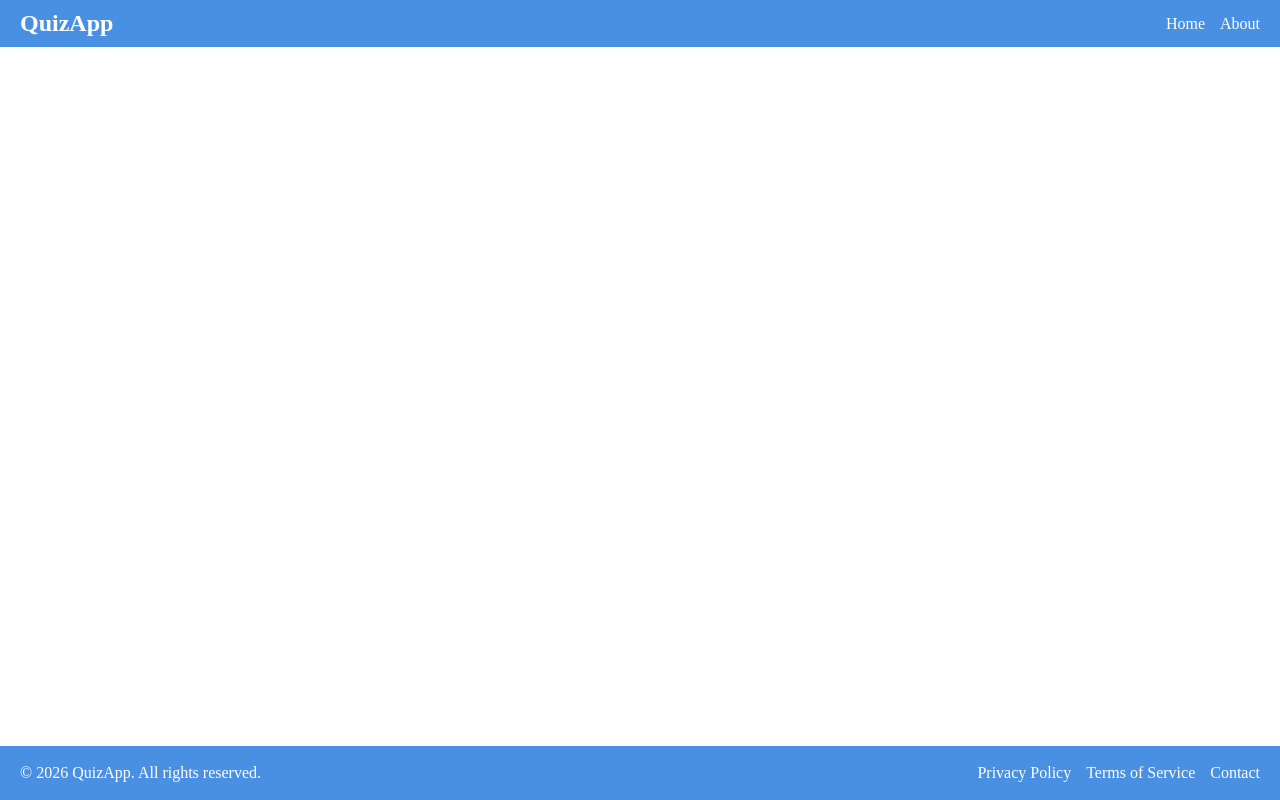
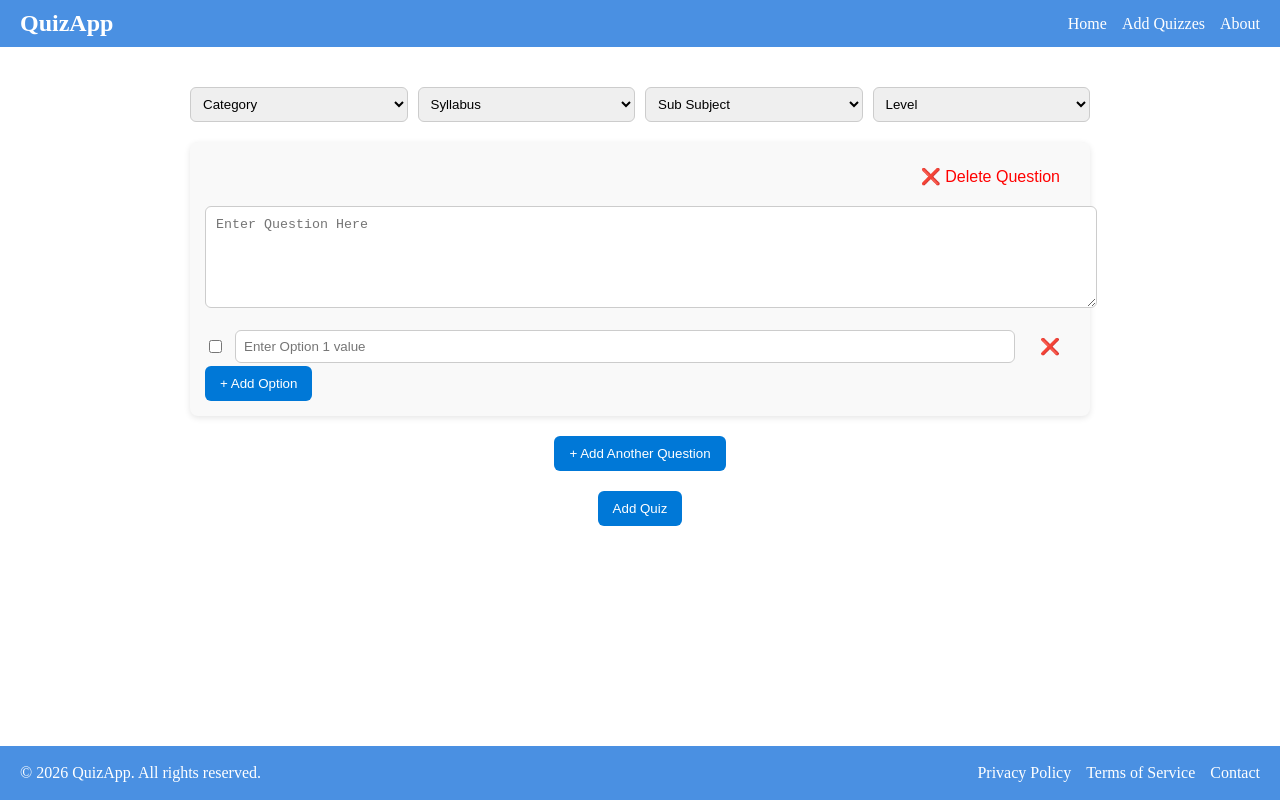
Before and after one commit to forwebdevelopment/quize_application_f, an Angular app: page /add_quiz in a window 1280 px wide. Before the commit this address led to /. Built offline with nearby package versions, Linux system fonts and the light colour scheme.

Commit message:
updated code

```diff
--- a/src/app/app.routes.ts
+++ b/src/app/app.routes.ts
@@ -4,6 +4,7 @@ import { StartQuiz } from './feature/start-quiz/start-quiz';
 import { authGuard } from './core/auth-guard';
 import { Results } from './feature/results/results';
 import { Home } from './shared/home/home';
+import { AddQuiz } from './feature/add-quiz/add-quiz';
 
 export const routes: Routes = [
 
@@ -11,5 +12,6 @@ export const routes: Routes = [
     {path:'home' , component:Home},
     {path:'quiz_filter' ,component:QuizFilter},
     {path:'quiz_start' ,component:StartQuiz , canActivate:[authGuard]},
-    {path:'result',component:Results}
+    {path:'result',component:Results},
+    {path:'add_quiz',component:AddQuiz}
 ];
--- a/src/app/core/auth-guard.ts
+++ b/src/app/core/auth-guard.ts
@@ -1,7 +1,7 @@
 import { CanActivateFn } from '@angular/router';
 import { Shared } from './../shared/shared';
 import { inject } from '@angular/core';
-import { retry } from 'rxjs';
+
 
 export const authGuard: CanActivateFn = (route, state) => {
  const shareService = inject(Shared)
--- a/src/app/feature/add-quiz/add-quiz.css
+++ b/src/app/feature/add-quiz/add-quiz.css
@@ -0,0 +1,98 @@
+.quiz-page {
+  max-width: 900px;
+  margin: auto;
+  padding: 20px;
+}
+
+.top-filters {
+  display: flex;
+  flex-wrap: wrap;
+  gap: 10px;
+  margin-bottom: 20px;
+}
+
+.top-filters select {
+  flex: 1;
+  min-width: 150px;
+  padding: 8px;
+  border-radius: 6px;
+  border: 1px solid #ccc;
+}
+
+.quiz-form {
+  background: #f9f9f9;
+  padding: 15px;
+  margin-bottom: 20px;
+  border-radius: 8px;
+  box-shadow: 0 2px 6px rgba(0,0,0,0.1);
+}
+
+.quiz-form textarea {
+  width: 100%;
+  min-height: 80px;
+  padding: 10px;
+  margin-bottom: 15px;
+  border-radius: 6px;
+  border: 1px solid #ccc;
+}
+
+.options {
+  display: flex;
+  flex-direction: column;
+  gap: 10px;
+}
+
+.option-row {
+  display: flex;
+  align-items: center;
+  gap: 10px;
+}
+
+.option-row input[type="text"] {
+  flex: 1;
+  padding: 8px;
+  border-radius: 6px;
+  border: 1px solid #ccc;
+}
+
+button {
+  padding: 10px 15px;
+  border: none;
+  border-radius: 6px;
+  background: #0078d7;
+  color: white;
+  cursor: pointer;
+}
+
+button:hover {
+  background: #005fa3;
+}
+
+.add-form-btn, .submit-btn {
+  text-align: center;
+  margin-top: 20px;
+}
+
+.delete-btn {
+  background: transparent;
+  border: none;
+  color: red;
+  font-size: 16px;
+  cursor: pointer;
+}
+
+.delete-btn:hover {
+  color: darkred;
+}
+
+.question-header {
+  display: flex;
+  justify-content: flex-end;
+  margin-bottom: 10px;
+}
+
+@media (max-width: 768px) {
+  .top-filters {
+    flex-direction: column;
+  }
+}
--- a/src/app/feature/add-quiz/add-quiz.html
+++ b/src/app/feature/add-quiz/add-quiz.html
@@ -1 +1,59 @@
-<p>add-quiz works!</p>
+<div class="quiz-page" [formGroup]="quizForm">
+
+  <!-- Top Dropdowns -->
+  <div class="top-filters">
+    <select formControlName="category">
+      <option value="" disabled selected>Category</option>
+      <option *ngFor="let cat of categories" [value]="cat">{{cat}}</option>
+    </select>
+
+    <select formControlName="syllabus">
+      <option value="" disabled selected>Syllabus</option>
+      <option *ngFor="let syl of syllabi" [value]="syl">{{syl}}</option>
+    </select>
+
+    <select formControlName="subSubject">
+      <option value="" disabled selected>Sub Subject</option>
+      <option *ngFor="let sub of subSubjects" [value]="sub">{{sub}}</option>
+    </select>
+
+    <select formControlName="level">
+      <option value="" disabled selected>Level</option>
+      <option *ngFor="let lvl of levels" [value]="lvl">{{lvl}}</option>
+    </select>
+  </div>
+
+  <!-- Questions -->
+  <div formArrayName="questions">
+    <div *ngFor="let q of questions.controls; let i = index" [formGroupName]="i" class="quiz-form">
+
+      <!-- Delete Question Button -->
+      <div class="question-header">
+        <button type="button" class="delete-btn" (click)="deleteQuestion(i)">❌ Delete Question</button>
+      </div>
+
+      <textarea formControlName="questionText" placeholder="Enter Question Here"></textarea>
+
+      <div formArrayName="options" class="options">
+        <div *ngFor="let opt of options(i).controls; let j = index" [formGroupName]="j" class="option-row">
+          <input type="checkbox" formControlName="correct" />
+          <input type="text" formControlName="value" placeholder="Enter Option {{j+1}} value" />
+          <!-- Delete Option Button -->
+          <button type="button" class="delete-btn" (click)="deleteOption(i, j)">❌</button>
+        </div>
+      </div>
+
+      <button type="button" (click)="addOption(i )">+ Add Option</button>
+    </div>
+  </div>
+
+  <!-- Add Question -->
+  <div class="add-form-btn">
+    <button type="button" (click)="addQuestion()">+ Add Another Question</button>
+  </div>
+
+  <!-- Submit -->
+  <div class="submit-btn">
+    <button type="button" (click)="submitQuiz()">Add Quiz</button>
+  </div>
+</div>
--- a/src/app/feature/add-quiz/add-quiz.ts
+++ b/src/app/feature/add-quiz/add-quiz.ts
@@ -1,11 +1,86 @@
-import { Component } from '@angular/core';
+import { Component  } from '@angular/core';
+import { CommonModule } from '@angular/common';
+
+import { FormArray, FormBuilder, FormGroup, Validators } from '@angular/forms';
+import { ReactiveFormsModule } from '@angular/forms';
+
 
 @Component({
   selector: 'app-add-quiz',
-  imports: [],
+  imports: [ReactiveFormsModule , CommonModule],
   templateUrl: './add-quiz.html',
   styleUrl: './add-quiz.css',
 })
 export class AddQuiz {
+ quizForm: FormGroup;
+
+  categories = ['Math', 'Science', 'History'];
+  syllabi = ['CBSE', 'ICSE', 'State Board'];
+  subSubjects = ['Algebra', 'Geometry', 'Physics'];
+  levels = ['Easy', 'Medium', 'Hard'];
+
+  constructor(private fb: FormBuilder) {
+    this.quizForm = this.fb.group({
+      category: ['', Validators.required],
+      syllabus: ['', Validators.required],
+      subSubject: ['', Validators.required],
+      level: ['', Validators.required],
+      questions: this.fb.array([this.createQuestion()])
+    });
+  }
+
+  // Create a question group
+  createQuestion(): FormGroup {
+    return this.fb.group({
+      questionText: ['', Validators.required],
+      options: this.fb.array([this.createOption()])
+    });
+  }
+
+  // Create an option group
+  createOption(): FormGroup {
+    return this.fb.group({
+      value: ['', Validators.required],
+      correct: [false]
+    });
+  }
+
+  // Getters
+  get questions(): FormArray {
+    return this.quizForm.get('questions') as FormArray;
+  }
+
+  options(i: number): FormArray {
+    return this.questions.at(i).get('options') as FormArray;
+  }
+
+  // Add question
+  addQuestion() {
+    this.questions.push(this.createQuestion());
+  }
+
+  // Delete question
+  deleteQuestion(index: number) {
+    this.questions.removeAt(index);
+  }
+
+  // Add option
+  addOption(questionIndex: number ) {
+
+    console.log(questionIndex)
+    this.options(questionIndex).push(this.createOption());
+  }
+
+  // Delete option
+  deleteOption(questionIndex: number, optionIndex: number) {
+    this.options(questionIndex).removeAt(optionIndex);
+  }
+
+  // Submit
+  submitQuiz() {
+    console.log('Quiz Data:', this.quizForm.value);
+    // TODO: send to backend service
+  }
+
 
 }
--- a/src/app/shared/header/header.html
+++ b/src/app/shared/header/header.html
@@ -2,7 +2,7 @@
   <div class="logo">QuizApp</div>
   <nav class="nav-links" [class.open]="menuOpen">
     <a routerLink="/home" routerLinkActive="active">Home</a>
-    <!-- <a routerLink="/quiz_filter" routerLinkActive="active">Quizzes</a> -->
+    <a routerLink="/add_quiz" routerLinkActive="active">Add Quizzes</a>
     <a routerLink="/about" routerLinkActive="active">About</a>
   </nav>
   <button class="menu-toggle" (click)="toggleMenu()">☰</button>
```
